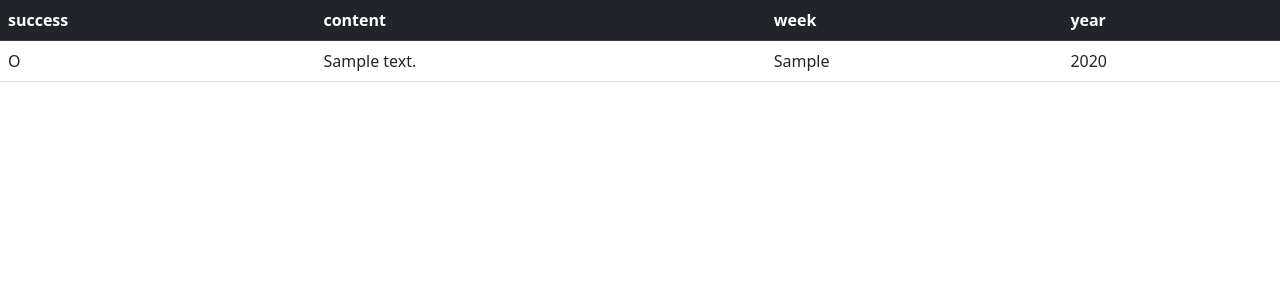
After one commit to kimbrother6/StudyCare, a Flask app: page /record/ in a window 1280 px wide. The commit adds this page. Shown: the top 300 px of the page. Run offline with Flask 2, Linux system fonts and the light colour scheme; tables that the repository leaves empty or names only in its code hold one stand-in row (values such as "Sample post").

Commit message:
예전 기록 보기 구현

```diff
--- a/DB_cmd/TODO.py
+++ b/DB_cmd/TODO.py
@@ -11,3 +11,25 @@ def insert_TODO_data(TODO_data):
 	mydb.commit()
 
 	print(mycursor.rowcount, "record inserted.")
+
+def clean_TODO_records(TODO_records: list):
+	"success의 0, 1을 X, O로 변환"
+	ret = []
+	for record in TODO_records:
+		record = list(record)
+		if record[0] == 0:
+			record[0] = "X"
+		else:
+			record[0] = "O"
+		ret.append(record)
+	return ret
+
+
+
+def get_TODO_records():
+	mycursor.execute("SELECT success, content, week, year FROM StudyCare.TODO ORDER BY week DESC")
+	# 추가로 조건: WHERE id = 2, 정렬: 'ORDER BY name', 거꾸로 정렬: 'ORDER BY name DESC' 사용가능
+
+	TODO_records = mycursor.fetchall()
+	TODO_records = clean_TODO_records(TODO_records)
+	return TODO_records
--- a/StudyCare/__init__.py
+++ b/StudyCare/__init__.py
@@ -3,7 +3,7 @@ from functions.create.templates import get_todo_template
 from settings import settings
 from DB_cmd.reference_day import DB_set_reference_day, DB_get_reference_day
 from DB_cmd.schedule import insert_schedule
-from DB_cmd.TODO import insert_TODO_data
+from DB_cmd.TODO import insert_TODO_data, get_TODO_records
 from functions.DB.translate import get_TODO_data
 
 temp_user = 'kimbro6'
@@ -57,3 +57,9 @@ def upload_TODO():
 	insert_TODO_data(TODO_data)
 
 	return redirect('/')
+
+@app.route("/record/")
+def record():
+	records = get_TODO_records()
+
+	return render_template('records.html', records = records)
--- a/StudyCare/templates/home-page.html
+++ b/StudyCare/templates/home-page.html
@@ -34,6 +34,10 @@
 		<input type="file" name="TODO" placeholder="TODO">
 		<input type="submit" class="btn btn-primary" value="파일 업로드">
 	</form>
-	{{state}}
+
+	<br><br><br>
+	<form action="/record/">
+		<input type="submit" class="btn btn-primary" value="예전 기록 보기">
+	</form>
 </body>
 </html>
--- /dev/null
+++ b/StudyCare/templates/records.html
@@ -0,0 +1,33 @@
+<!DOCTYPE html>
+<html lang="en">
+<head>
+	<meta charset="UTF-8">
+	<meta http-equiv="X-UA-Compatible" content="IE=edge">
+	<meta name="viewport" content="width=device-width, initial-scale=1.0">
+	<script src="https://cdn.jsdelivr.net/npm/bootstrap@5.2.2/dist/js/bootstrap.bundle.min.js" integrity="sha384-OERcA2EqjJCMA+/3y+gxIOqMEjwtxJY7qPCqsdltbNJuaOe923+mo//f6V8Qbsw3" crossorigin="anonymous"></script>
+	<link href="https://cdn.jsdelivr.net/npm/bootstrap@5.2.2/dist/css/bootstrap.min.css" rel="stylesheet" integrity="sha384-Zenh87qX5JnK2Jl0vWa8Ck2rdkQ2Bzep5IDxbcnCeuOxjzrPF/et3URy9Bv1WTRi" crossorigin="anonymous">
+	<title>records</title>
+</head>
+<body>
+	<table class="table">
+		<thead class="table-dark">
+			<tr>
+				<th scope="col">success</th>
+				<th scope="col">content</th>
+				<th scope="col">week</th>
+				<th scope="col">year</th>
+			</tr>
+		</thead>
+		<tbody>
+			{% for record in records %}
+			<tr>
+				<td>{{ record.0 }}</td>
+				<td>{{ record.1 }}</td>
+				<td>{{ record.2 }}</td>
+				<td>{{ record.3 }}</td>
+			</tr>
+			{% endfor %}
+		</tbody>
+	</table>
+</body>
+</html>
```
